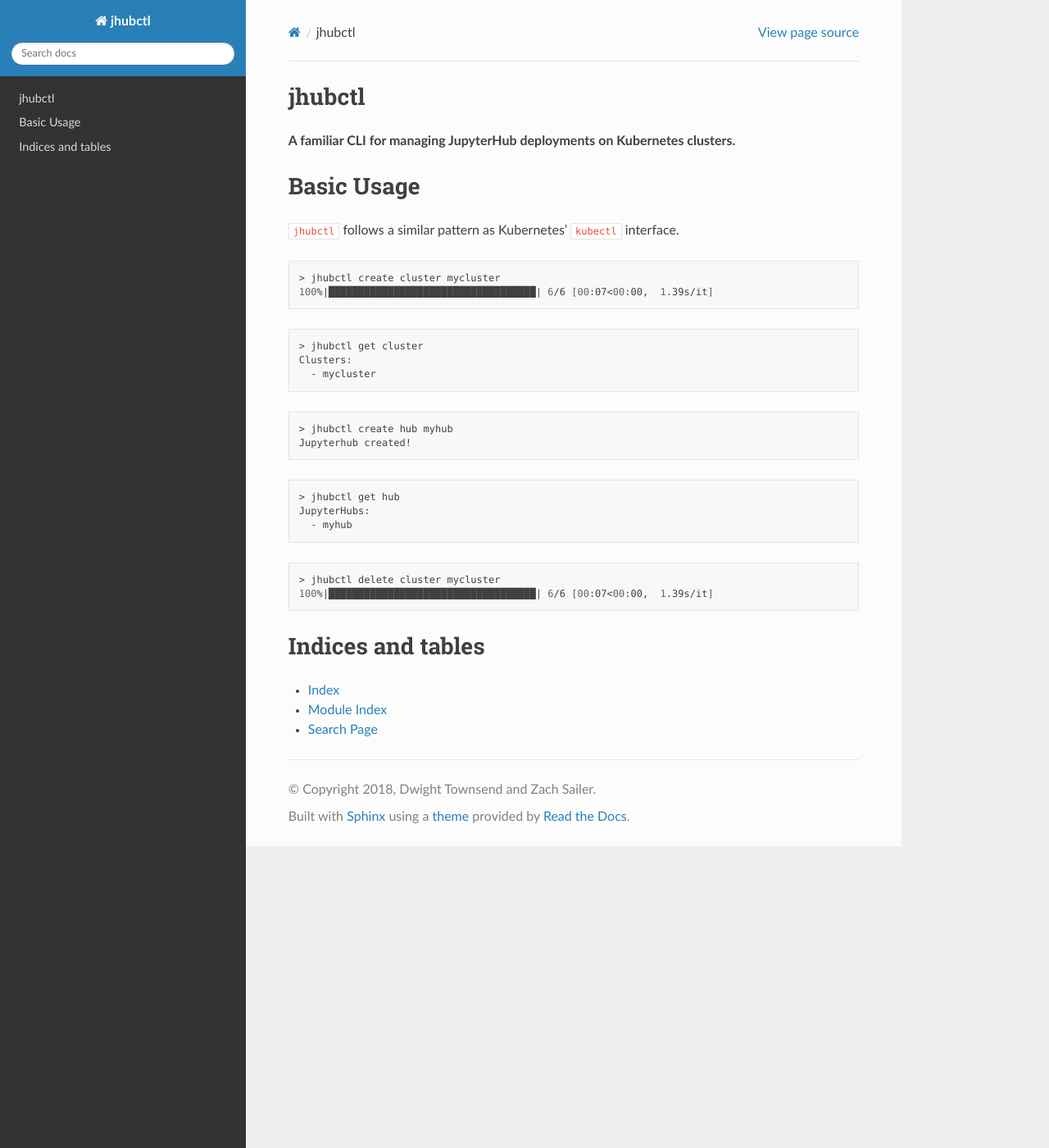
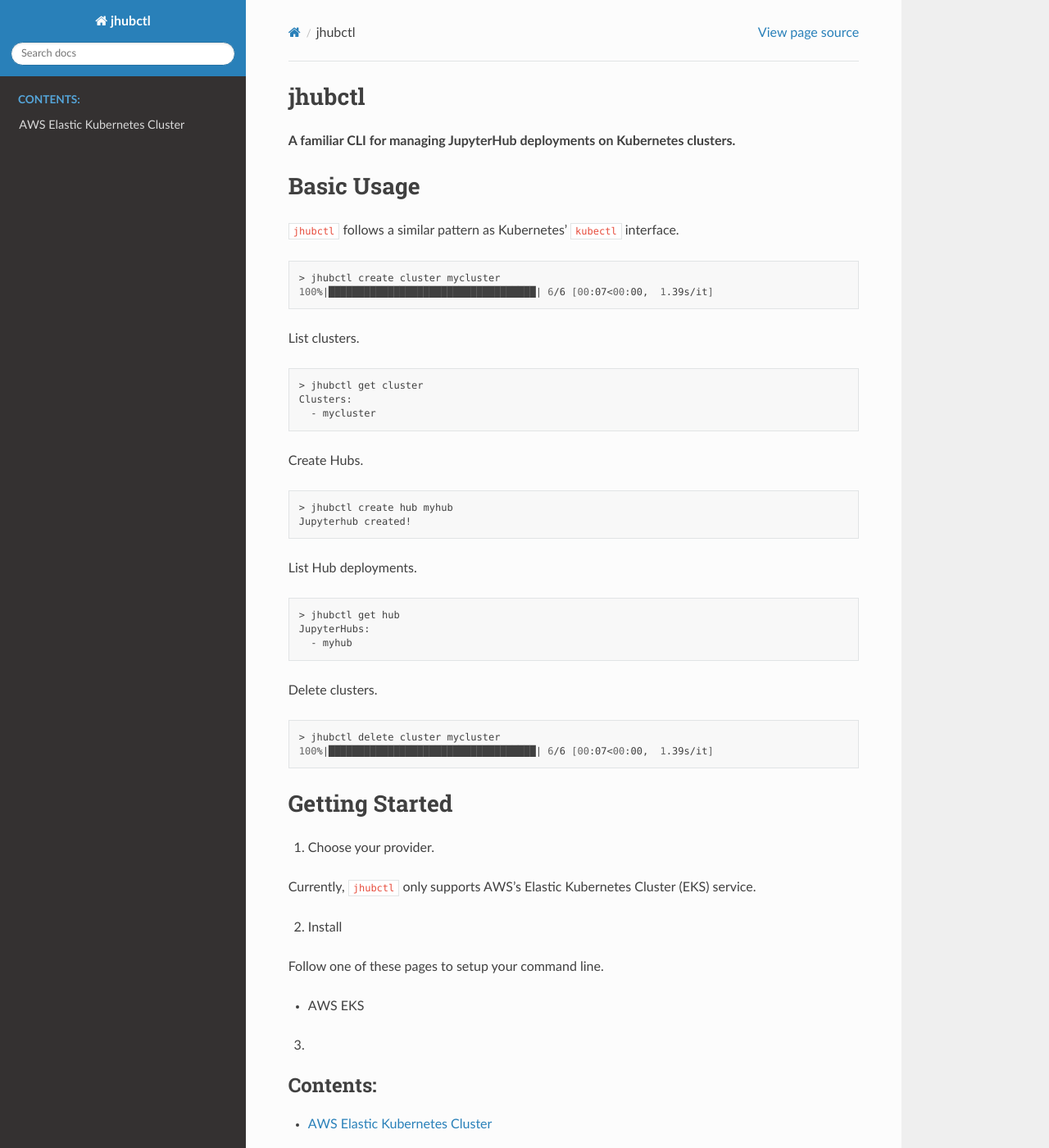
Before and after one commit to awstown/jhubctl, a Sphinx documentation site: the page built from docs/index.rst, in a window 1280 px wide and 1400 px high. Shown: the whole window at 82% size. Built offline with Sphinx 7.4.7 and the Read the Docs theme 2.0.0, drawn with Linux system fonts in a browser that asks for light colours; some of the changed text lies outside the part shown.

Commit message:
initial hubs working

```diff
--- a/docs/conf.py
+++ b/docs/conf.py
@@ -12,9 +12,9 @@
 # add these directories to sys.path here. If the directory is relative to the
 # documentation root, use os.path.abspath to make it absolute, like shown here.
 #
-# import os
-# import sys
-# sys.path.insert(0, os.path.abspath('.'))
+import os
+import sys
+sys.path.insert(0, os.path.abspath('.'))
 
 
 # -- Project information -----------------------------------------------------
--- a/docs/index.rst
+++ b/docs/index.rst
@@ -7,6 +7,7 @@
 =======
 
 **A familiar CLI for managing JupyterHub deployments on Kubernetes clusters.**
+
 
 Basic Usage
 ===========
@@ -18,6 +19,7 @@
     > jhubctl create cluster mycluster
     100%|███████████████████████████████████| 6/6 [00:07<00:00,  1.39s/it]
 
+List clusters.
 
 .. code-block:: bash
 
@@ -25,12 +27,14 @@
     Clusters:
       - mycluster
 
+Create Hubs.
 
 .. code-block:: bash
 
     > jhubctl create hub myhub
     Jupyterhub created!
 
+List Hub deployments.
 
 .. code-block:: bash
 
@@ -38,16 +42,35 @@
     JupyterHubs:
       - myhub
 
+Delete clusters.
+
 .. code-block:: bash
 
     > jhubctl delete cluster mycluster
     100%|███████████████████████████████████| 6/6 [00:07<00:00,  1.39s/it]
+
+Getting Started
+===============
+
+1. Choose your provider.
+
+Currently, ``jhubctl`` only supports AWS's Elastic Kubernetes Cluster (EKS) service.
+
+2. Install
+
+Follow one of these pages to setup your command line.
+
+* AWS EKS
+
+3.
+
 
 
 .. toctree::
    :maxdepth: 2
    :caption: Contents:
 
+   _sources/eks.rst
 
 
 Indices and tables
```
Also changed, not shown: docs/_sources/eks.rst (added, +9 -0 lines), 4 other files.
